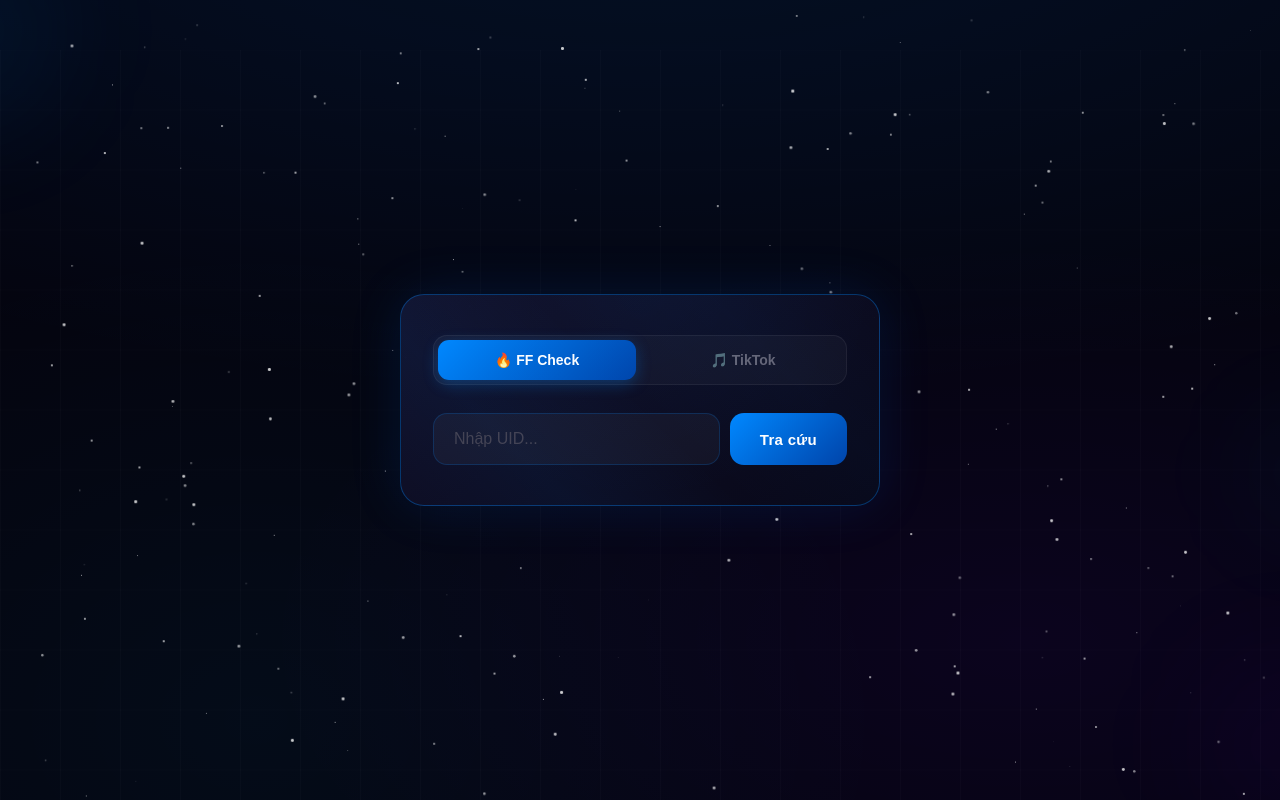
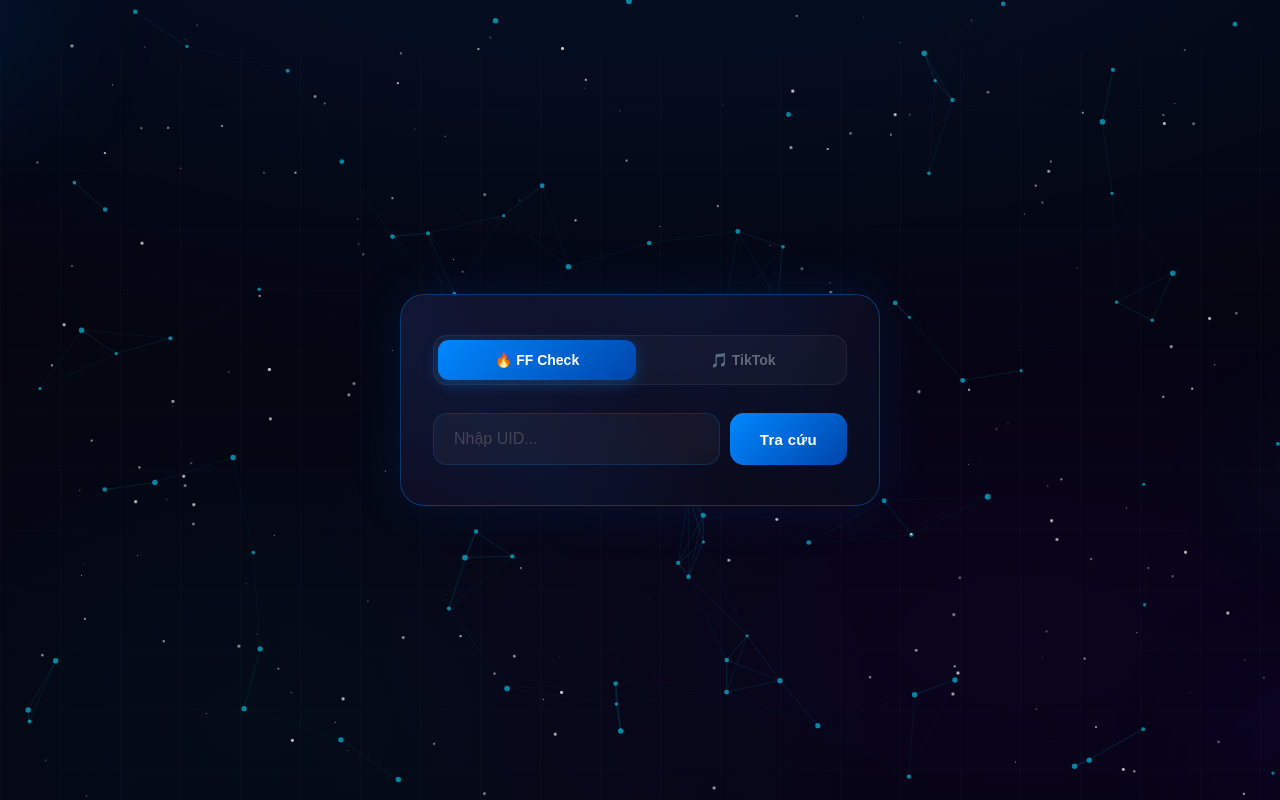
Before and after one commit to minhanh0291128-wq/ff-check, a Flask app: page / in a window 1280 px wide. Run offline with Flask 3, Linux system fonts and the light colour scheme.

Commit message:
feat: add particle network effect

```diff
--- a/templates/index.html
+++ b/templates/index.html
@@ -27,6 +27,15 @@
     radial-gradient(ellipse 100% 70% at 50% -20%, rgba(0,136,255,0.1), transparent),
     radial-gradient(ellipse 60% 50% at 80% 80%, rgba(120,0,255,0.06), transparent),
     radial-gradient(ellipse 50% 60% at 20% 90%, rgba(0,200,255,0.04), transparent);
+  pointer-events: none;
+}
+
+/* Particle canvas */
+#particleCanvas {
+  position: fixed;
+  top: 0; left: 0;
+  width: 100%; height: 100%;
+  z-index: 0;
   pointer-events: none;
 }
 
@@ -624,6 +633,7 @@
 </style>
 </head>
 <body>
+<canvas id="particleCanvas"></canvas>
 <div class="orb orb-1"></div>
 <div class="orb orb-2"></div>
 <div class="orb orb-3"></div>
@@ -953,6 +963,72 @@
   }
 }
 
+// Particle network effect
+(function() {
+  const canvas = document.getElementById('particleCanvas');
+  const ctx = canvas.getContext('2d');
+  let particles = [];
+  const COUNT = 90;
+  const CONNECT_DIST = 130;
+  const SPEED = 0.3;
+
+  function resize() {
+    canvas.width = window.innerWidth;
+    canvas.height = window.innerHeight;
+  }
+  window.addEventListener('resize', resize);
+  resize();
+
+  class Particle {
+    constructor() {
+      this.x = Math.random() * canvas.width;
+      this.y = Math.random() * canvas.height;
+      this.vx = (Math.random() - 0.5) * SPEED;
+      this.vy = (Math.random() - 0.5) * SPEED;
+      this.r = 1.5 + Math.random() * 1.5;
+    }
+    update() {
+      this.x += this.vx;
+      this.y += this.vy;
+      if (this.x < 0 || this.x > canvas.width) this.vx *= -1;
+      if (this.y < 0 || this.y > canvas.height) this.vy *= -1;
+    }
+    draw() {
+      ctx.beginPath();
+      ctx.arc(this.x, this.y, this.r, 0, Math.PI * 2);
+      ctx.fillStyle = 'rgba(0, 217, 255, 0.6)';
+      ctx.fill();
+    }
+  }
+
+  for (let i = 0; i < COUNT; i++) particles.push(new Particle());
+
+  function animate() {
+    ctx.clearRect(0, 0, canvas.width, canvas.height);
+
+    for (let i = 0; i < particles.length; i++) {
+      particles[i].update();
+      particles[i].draw();
+
+      for (let j = i + 1; j < particles.length; j++) {
+        const dx = particles[i].x - particles[j].x;
+        const dy = particles[i].y - particles[j].y;
+        const dist = Math.sqrt(dx * dx + dy * dy);
+        if (dist < CONNECT_DIST) {
+          ctx.beginPath();
+          ctx.moveTo(particles[i].x, particles[i].y);
+          ctx.lineTo(particles[j].x, particles[j].y);
+          ctx.strokeStyle = 'rgba(0, 217, 255, ' + (1 - dist / CONNECT_DIST) * 0.3 + ')';
+          ctx.lineWidth = 0.6;
+          ctx.stroke();
+        }
+      }
+    }
+    requestAnimationFrame(animate);
+  }
+  animate();
+})();
+
 function displayResultTT(d) {
   document.getElementById('ttAvatar').src = d.avatar;
   document.getElementById('ttDisplayName').textContent = d.displayName || d.username;
```
